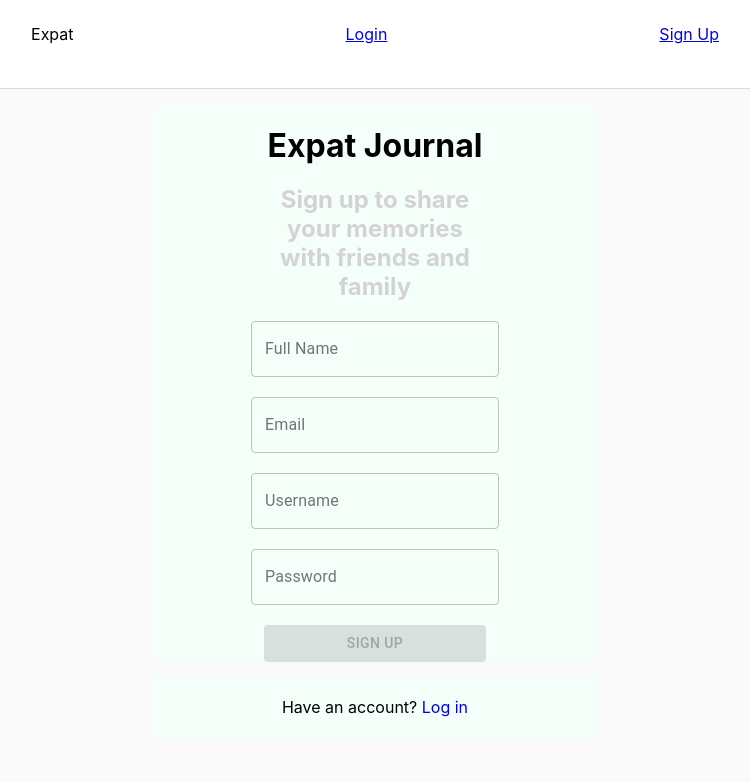
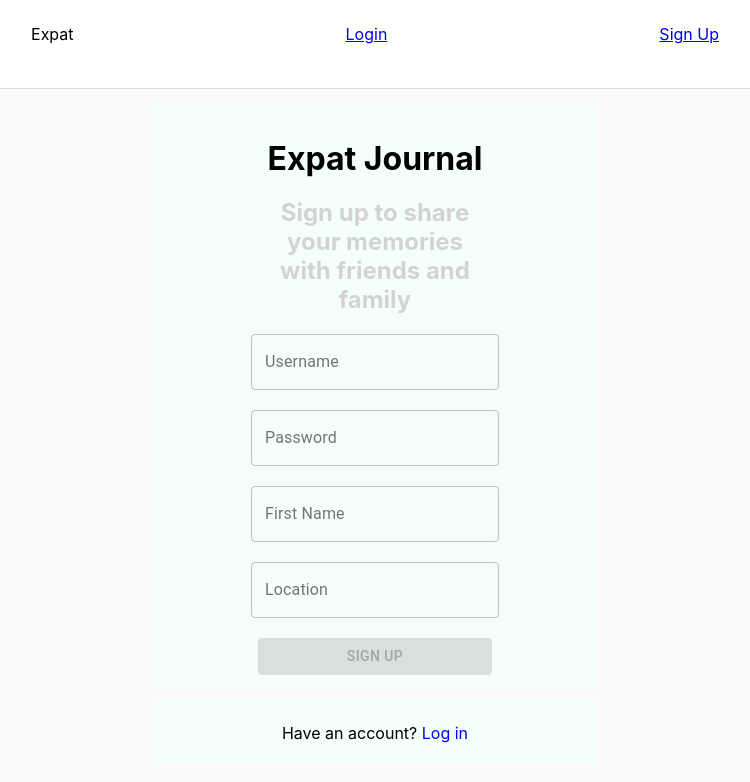
Before and after one commit to Build-Week-PTCT-Expat-Journal-3/front-end, a React (Create React App) app: page /register in a window 1280 px wide. Shown: the top 782 px of the page, without its empty margins (265-1015 px from the left). Built offline with nearby package versions, Linux system fonts and the light colour scheme.

Commit message:
updated formSubmit with correct endpoint and updated schema to match backend

```diff
--- a/src/components/Register.js
+++ b/src/components/Register.js
@@ -6,10 +6,10 @@ import { Container, TextField, Button } from '@material-ui/core';
 import { findByLabelText } from '@testing-library/react';
 
 const formSchema = yup.object().shape({
-    name: yup.string().required('Enter your full name'),
-    email: yup.string().email('Enter a valid email address').required('Enter an email address'),
     username: yup.string().required('Enter a username'),
-    password: yup.string().required('Enter a password')
+    password: yup.string().required('Enter a password'),
+    firstname: yup.string().required('Enter your first name'),
+    location: yup.string().required('Enter your location')
 })
 
 export const Register = () => {
@@ -17,17 +17,17 @@ export const Register = () => {
     const [buttonDisable, setButtonDisable] = useState(true);
 
     const [formState, setFormState] = useState({
-        name: '',
-        email: '',
         username: '',
-        password: ''
+        password: '',
+        firstname: '',
+        location: ''
     })
 
     const [errorState, setErrorState] = useState({
-        name: '',
-        email: '',
         username: '',
-        password: ''
+        password: '',
+        firstname: '',
+        location: ''
     })
 
     const [user, setUser] = useState([]);
@@ -67,15 +67,15 @@ export const Register = () => {
         e.preventDefault();
         console.log('User Registration Successful');
         axios
-            .post("https://reqres.in/api/users", formState)
+            .post('https://expat-journalp16.herokuapp.com/api/auth/register', formState)
             .then( res => {
                 console.log(res);
                 setUser([...user, res.data]);
                 setFormState({
-                    name: '',
-                    email: '',
+                    username: '',
                     password: '',
-                    username: ''
+                    firstname: '',
+                    location: ''
                 })
             })
             .catch( err => console.log(err));
@@ -85,44 +85,13 @@ export const Register = () => {
         <div>
             <Container maxWidth='xs' style={styles.registerForm}>
                 <h1 style={styles.h1}>Expat Journal</h1>
-                <div>
-                    <h2 style={styles.h2}>Sign up to share your memories with friends and family</h2>
-                </div>
+                <h2 style={styles.h2}>Sign up to share your memories with friends and family</h2>
                 <form onSubmit={formSubmit}>
                     <div>
                         <TextField
                             variant='outlined'
                             type='text'
-                            name='name'
-                            id='name'
-                            label='Full Name'
-                            value={formState.name}
-                            onChange={inputChange}
-                            error={errorState.name.length > 0 ? true : null}
-                            helperText={errorState.name.length > 0 ? (errorState.name) : null}
-                        />
-                    </div>
-                    <br/>
-                    <div>
-                        <TextField
-                            variant='outlined'
-                            type='email'
-                            name='email'
-                            id='email'
-                            label='Email'
-                            value={formState.email}
-                            onChange={inputChange}
-                            error={errorState.email.length > 0 ? true : null}
-                            helperText={errorState.email.length > 0 ? (errorState.email) : null}
-                        />
-                    </div>
-                    <br/>
-                    <div>
-                        <TextField
-                            variant='outlined'
-                            type='text'
                             name='username'
-                            id='username'
                             label='Username'
                             value={formState.username}
                             onChange={inputChange}
@@ -136,12 +105,37 @@ export const Register = () => {
                             variant='outlined'
                             type='password'
                             name='password'
-                            id='password'
                             label='Password'
                             value={formState.password}
                             onChange={inputChange}
                             error={errorState.password.length > 0 ? true : null}
                             helperText={errorState.password.length > 0 ? (errorState.password) : null}
+                        />
+                    </div>
+                    <br/>
+                    <div>
+                        <TextField
+                            variant='outlined'
+                            type='text'
+                            name='firstname'
+                            label='First Name'
+                            value={formState.firstname}
+                            onChange={inputChange}
+                            error={errorState.firstname.length > 0 ? true : null}
+                            helperText={errorState.firstname.length > 0 ? (errorState.firstname) : null}
+                        />
+                    </div>
+                    <br/>
+                    <div>
+                        <TextField
+                            variant='outlined'
+                            type='text'
+                            name='location'
+                            label='Location'
+                            value={formState.location}
+                            onChange={inputChange}
+                            error={errorState.location.length > 0 ? true : null}
+                            helperText={errorState.location.length > 0 ? (errorState.location) : null}
                         />
                     </div>
                         <br/>
@@ -167,7 +161,8 @@ export const Register = () => {
 const styles = {
 
     h1: {
-        margin: '.67em 0 0 0'
+        margin: '.67em 0 0 0',
+
     },
 
     h2: {
@@ -178,7 +173,8 @@ const styles = {
     registerForm: {
         display: 'flex',
         flexDirection: 'column',
-        backgroundColor: 'mintcream',
+        padding: '1%',
+        backgroundColor: 'mintcream'
 
     },
 
```
